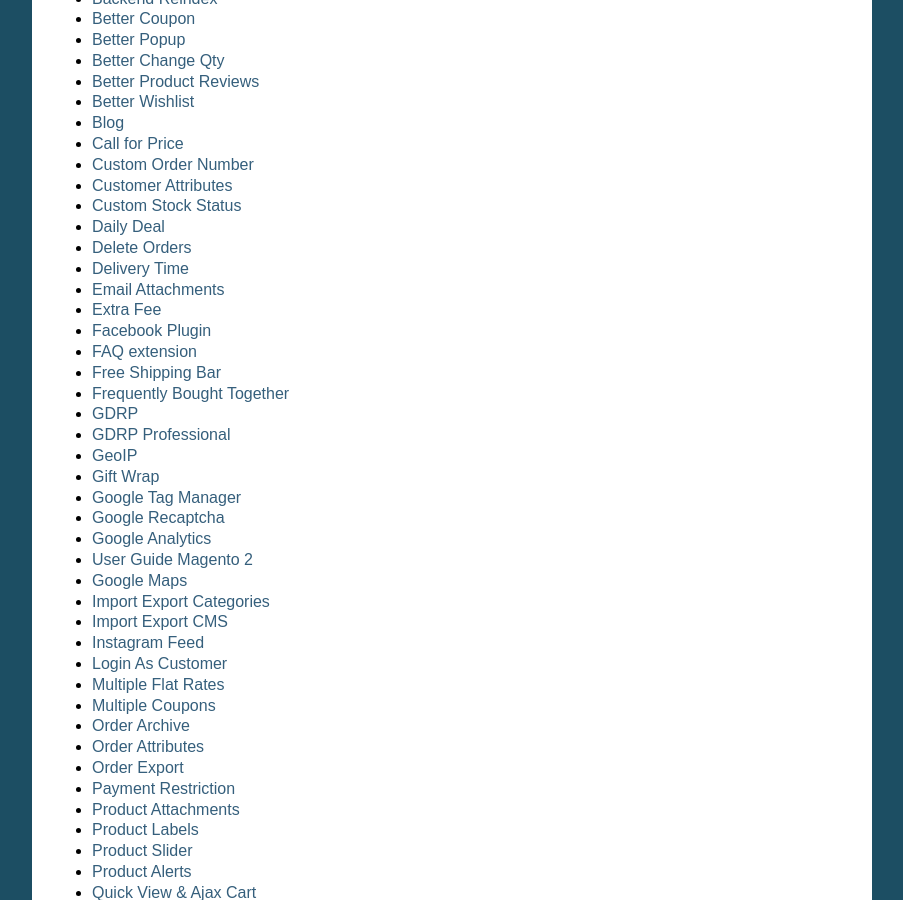
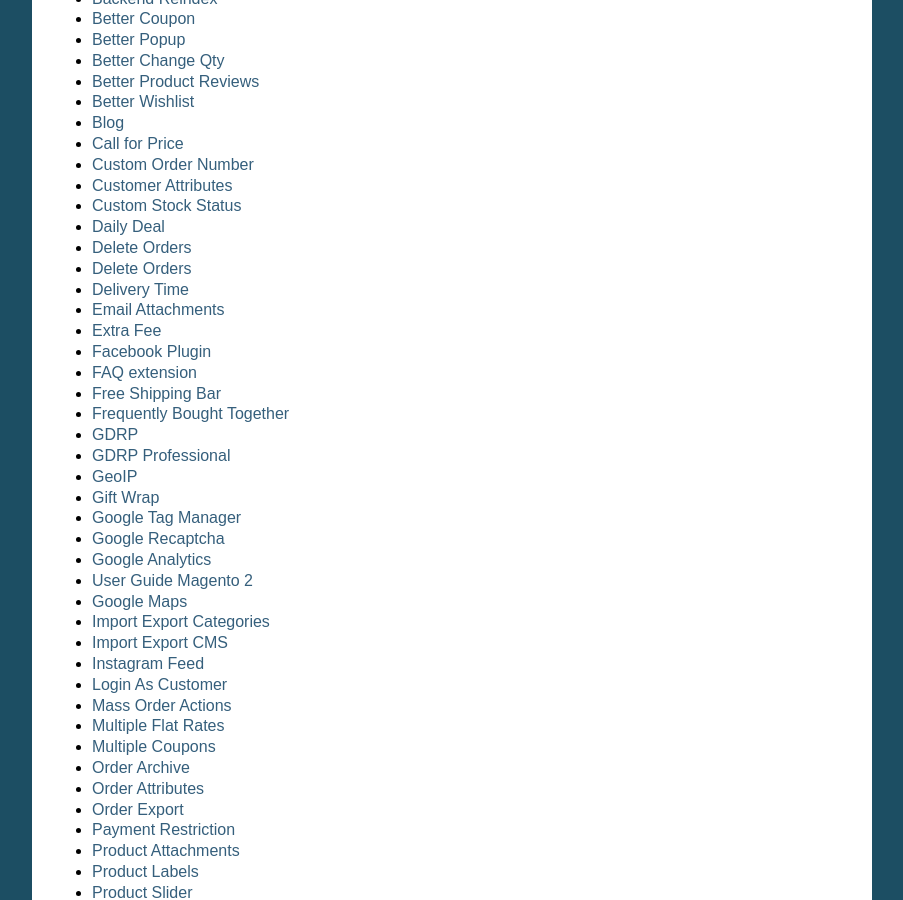
Before and after one commit to magepages/mpdocs, a Sphinx documentation site: the page built from docs/index.rst, in a window 1280 px wide and 900 px high, scrolled down 817 px. Shown: the whole window, without its empty margins (198-1101 px from the left). Built offline with Sphinx 7.4.7, drawn with Linux system fonts in a browser that asks for light colours; pages that are not in the unit, such as notebooks, are missing from menus.

Commit message:
Update index.rst

```diff
--- a/docs/index.rst
+++ b/docs/index.rst
@@ -56,6 +56,7 @@
    customer-attributes/index
    custom-stock-status/index
    daily-deal/index
+   delete-orders/index
    delete-order-m2/index
    delivery-time/index
    email-attachments/index
@@ -76,6 +77,7 @@
    import-export-cms/index
    instagram-feed/index
    login-as-customer/index
+   mass-order-actions/index
    multi-flat-rates/index
    multiple-coupons/index
    order-archive/index
```
